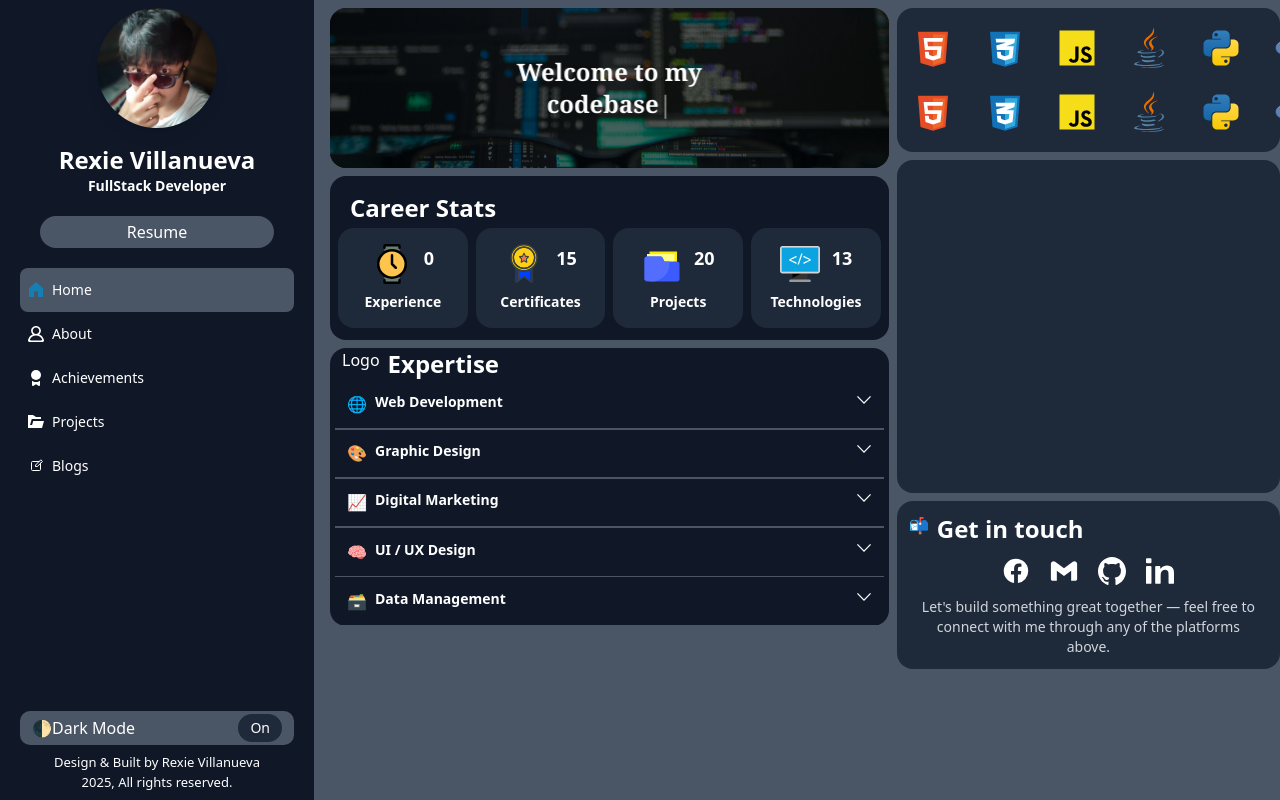
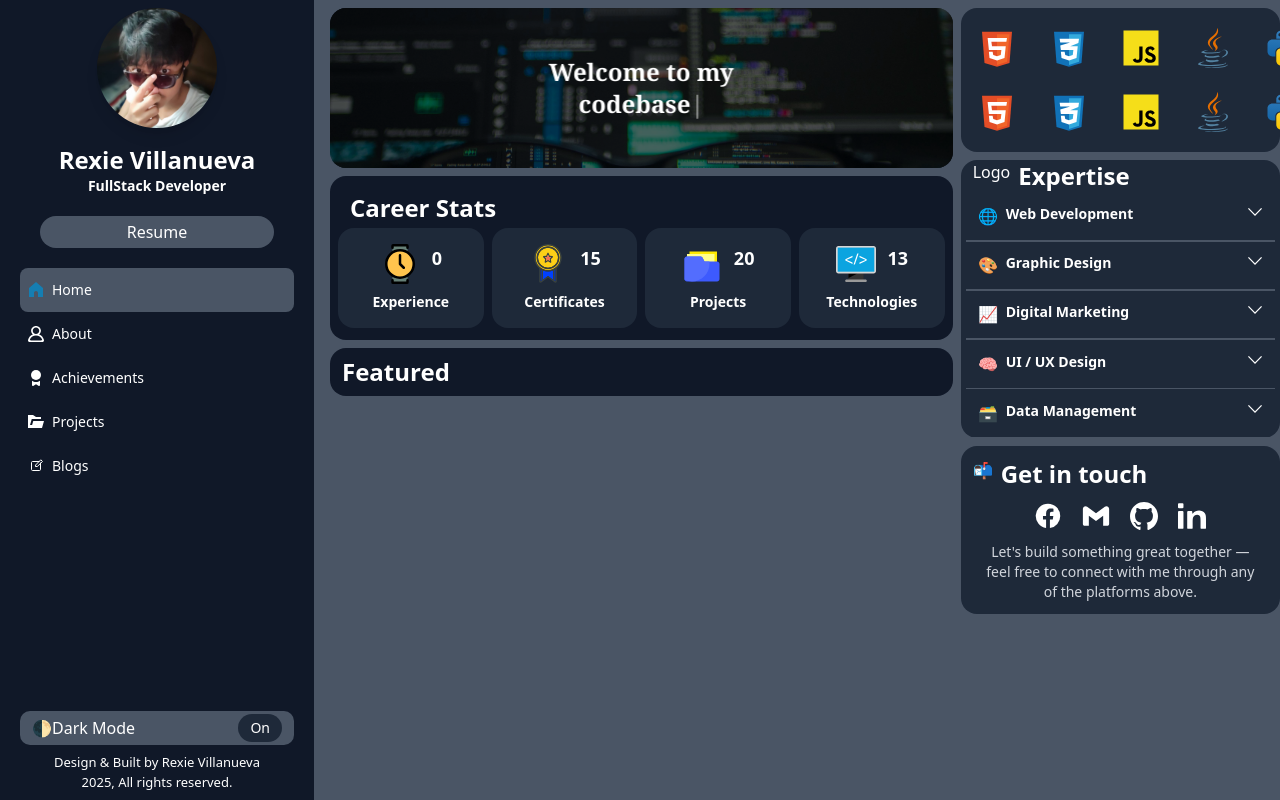
Before and after one commit to Xer0503/Portfolio-vue, a Vue app: page / in a window 1280 px wide. Built offline with nearby package versions, Linux system fonts and the light colour scheme.

Commit message:
feat: enhance layout and component structure; update grid system, add Education and Feature components, and improve responsiveness

```diff
--- a/src/components/Layout.vue
+++ b/src/components/Layout.vue
@@ -71,13 +71,28 @@ function closeNav() {
 
       <!-- Main Content Area (Scrollable) -->
       <div class="col-span-12 md:col-span-9 md:overflow-y-auto md:h-screen scroll-smooth py-2">
-        <div class="grid grid-cols-5">
-          <div @click="closeNav" class="col-span-5 lg:col-span-3 px-2">
+        <div class="grid grid-cols-12">
+          <!-- Main Content Area (left side) -->
+          <div
+            @click="closeNav"
+            :class="[
+              'px-2 col-span-12',
+              selectedView == 2 ? 'lg:col-span-6' : 'lg:col-span-8'
+            ]"
+          >
             <component :is="views[selectedView]" />
           </div>
-          <div class="col-span-2 hidden lg:block">
+
+          <!-- Right Section -->
+          <div
+            class="hidden lg:block"
+            :class="[
+              selectedView == 2 ? 'col-span-6' : 'col-span-4'
+            ]"
+          >
             <RightSection />
           </div>
+
         </div>
       </div>
     </section>
--- a/src/components/RightSection.vue
+++ b/src/components/RightSection.vue
@@ -1,19 +1,21 @@
 <script setup>
     import Skill from './ui/Skill.vue';
     import Contact from './pages/aboutUI/Contact.vue';
+    import { selectedView } from '../utils';
+    import Expert from './ui/Expert.vue';
 </script>
 
 <template>
     <!--Right Sidebar-->
     <div class="h-screen rounded-2xl col-span-12 md:col-span-4 space-y-2">
         <!--Skills-->
-        <div class="rounded-2xl bg-gray-800">
+        <div v-if="selectedView != 2" class="rounded-2xl bg-gray-800">
             <skill />
         </div>
 
         <!--Expertise-->
-        <div class="h-5/12 rounded-2xl bg-gray-800">
-
+        <div class="rounded-2xl bg-gray-800">
+            <Expert />
         </div>
 
         <!--Contacts-->
--- a/src/components/pages/About.vue
+++ b/src/components/pages/About.vue
@@ -3,12 +3,14 @@
     import Contact from './aboutUI/Contact.vue';
     import AboutInfo from './aboutUI/AboutInfo.vue';
     import Skill from '../ui/Skill.vue';
+    import { selectedView } from '../../utils';
+    import Education from './aboutUI/Education.vue';
 </script>
 
 <template>
     <section>
         <!--Middle Section-->
-        <div class="rounded-2xl col-span-12 md:col-span-4">
+        <div class="rounded-2xl">
 
             <!--About Card-->
             <div class="">
@@ -20,13 +22,18 @@
                 <AboutInfo />
             </div>
 
+            <!--Education-->
+            <div class="rounded-2xl bg-gray-900 mt-2">
+                <Education />
+            </div>
+
             <!--Skill
             <div class="rounded-2xl bg-gray-900 mt-2 md:hidden">
                 <Skill />
             </div>
             -->
             <!--Contact Info-->
-            <div class="rounded-2xl bg-gray-900 mt-2">
+            <div v-if="selectedView != 2" class="rounded-2xl bg-gray-900 mt-2">
                 <Contact />
             </div>
         </div>
--- a/src/components/pages/Home.vue
+++ b/src/components/pages/Home.vue
@@ -4,6 +4,7 @@
     import Expert from '../ui/Expert.vue'
     import Skill from '../ui/Skill.vue';
     import Contact from './aboutUI/Contact.vue';
+    import Feauture from '../ui/Feauture.vue'
 </script>
 
 <template>
@@ -24,9 +25,17 @@
             <Career />
         </div>
 
+        <div class="rounded-2xl bg-gray-900">
+            <Feauture />
+        </div>
 
         <!--Expertise-->
-        <div class="rounded-2xl bg-gray-900">
+        <div class="rounded-2xl bg-gray-900 md:hidden">
+            <Expert />
+        </div>
+
+        <!--Expertise-->
+        <div class="rounded-2xl bg-gray-900 md:hidden">
             <Expert />
         </div>
 
--- /dev/null
+++ b/src/components/pages/aboutUI/Education.vue
@@ -0,0 +1,8 @@
+<script setup>
+</script>
+
+<template>
+    <section class="text-white px-5">
+        <p class="text-2xl font-bold">Education</p>
+    </section>
+</template>
--- a/src/components/ui/Expert.vue
+++ b/src/components/ui/Expert.vue
@@ -1,5 +1,6 @@
 <script setup>
 import { ref } from 'vue'
+
 
 const skills = [
   {
@@ -95,16 +96,7 @@ const icon = [
   opacity: 1;
   transform: scale(1);
 }
-.description-leave-from {
-  opacity: 1;
-  transform: scale(1);
-}
-.description-leave-to {
-  opacity: 0;
-  transform: scale(0.95);
-}
-.description-enter-active,
-.description-leave-active {
+.description-enter-active{
   transition: all 0.3s ease;
 }
 
@@ -112,25 +104,14 @@ const icon = [
   padding: 5px 20px;
 }
 
-
 .dropUp-enter-from {
   opacity: 0;
 }
 .dropUp-enter-to {
   opacity: 1;
 }
-.dropUp-leave-from {
-  opacity: 1;
-}
-.dropUp-leave-to {
-  opacity: 0;
-}
 
-.dropUp-enter-active,
-.dropUp-leave-active {
+.dropUp-enter-active{
   transition: all 0.5s ease;
 }
-
-
-
 </style>
--- a/src/components/ui/Feauture.vue
+++ b/src/components/ui/Feauture.vue
@@ -3,5 +3,7 @@
 </script>
 
 <template>
-
+    <section class="px-3 text-white py-2">
+        <p class="font-bold text-2xl">Featured</p>
+    </section>
 </template>
```
